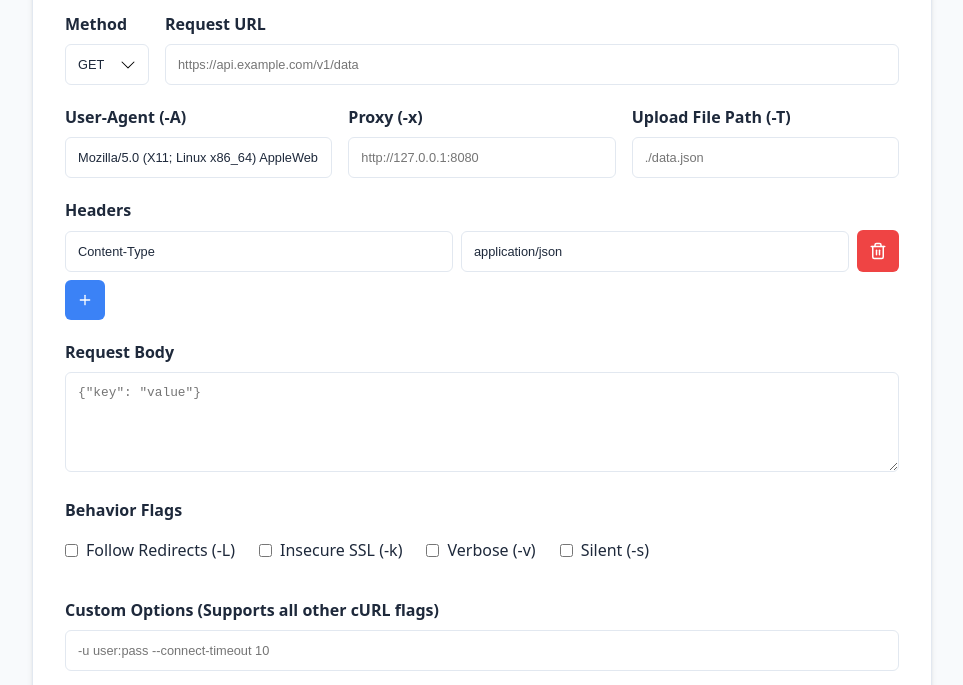
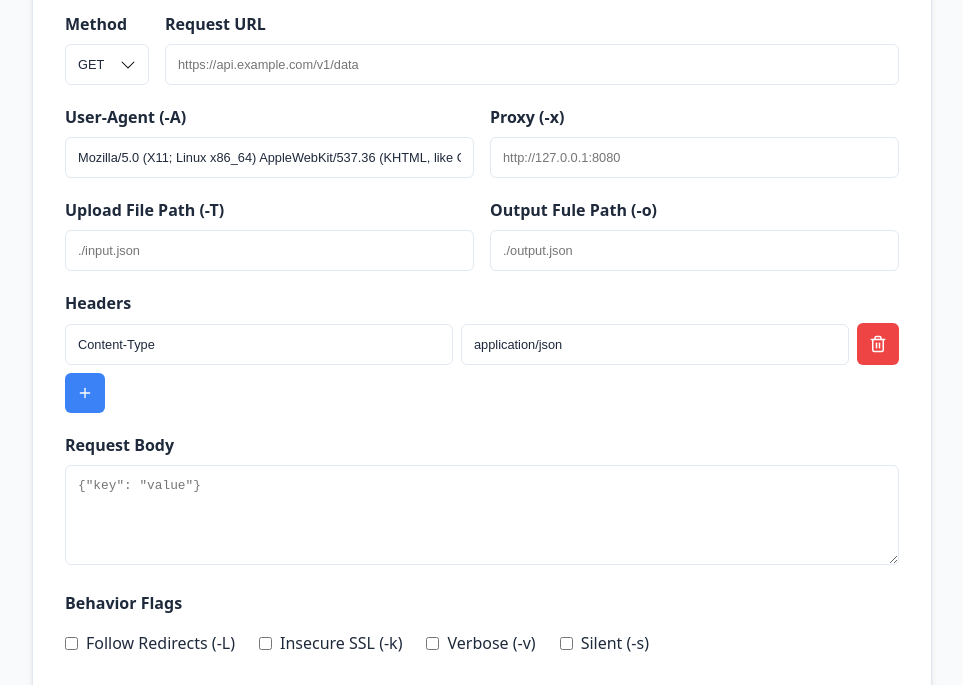
Before and after one commit to hubenchang0515/ai-misc, a website: page docs/curl.html in a window 1280 px wide. Shown: the part 115-800 px from the top of the page, without its empty margins (158-1121 px from the left). Drawn offline with Linux system fonts and the light colour scheme.

Commit message:
增加 -o 选项

```diff
--- a/docs/curl.html
+++ b/docs/curl.html
@@ -239,9 +239,16 @@
             <label data-i18n="proxy">代理服务器 (-x)</label>
             <input type="text" id="proxy" placeholder="http://127.0.0.1:8080">
         </div>
+    </div>
+
+    <div class="row form-group">
         <div class="flex-1">
             <label data-i18n="uploadFile">上传文件路径 (-T)</label>
-            <input type="text" id="upload-file" placeholder="./data.json">
+            <input type="text" id="upload-file" placeholder="./input.json">
+        </div>
+        <div class="flex-1">
+            <label data-i18n="outputFile">输出文件路径 (-T)</label>
+            <input type="text" id="output-file" placeholder="./output.json">
         </div>
     </div>
 
@@ -297,6 +304,7 @@
             userAgent: "User-Agent (-A)",
             proxy: "代理服务器 (-x)",
             uploadFile: "上传文件路径 (-T)",
+            outputFile: "输出文件路径 (-o)",
             headers: "请求头 (Headers)",
             addHeader: "添加 Header",
             headerKey: "键 (如 Content-Type)",
@@ -318,6 +326,7 @@
             userAgent: "User-Agent (-A)",
             proxy: "Proxy (-x)",
             uploadFile: "Upload File Path (-T)",
+            outputFile: "Output Fule Path (-o)",
             headers: "Headers",
             addHeader: "Add Header",
             headerKey: "Key (e.g. Content-Type)",
@@ -372,6 +381,7 @@
         document.getElementById('user-agent'),
         document.getElementById('proxy'),
         document.getElementById('upload-file'),
+        document.getElementById('output-file'),
         document.getElementById('body'),
         document.getElementById('flag-location'),
         document.getElementById('flag-insecure'),
@@ -424,6 +434,7 @@
         const ua = document.getElementById('user-agent').value.trim();
         const proxy = document.getElementById('proxy').value.trim();
         const upload = document.getElementById('upload-file').value.trim();
+        const output = document.getElementById('output-file').value.trim();
         const body = document.getElementById('body').value;
         const custom = document.getElementById('custom-options').value.trim();
 
@@ -438,6 +449,7 @@
         if (ua) cmd.push(`-A ${escapeShellArg(ua)}`);
         if (proxy) cmd.push(`-x ${escapeShellArg(proxy)}`);
         if (upload) cmd.push(`-T ${escapeShellArg(upload)}`);
+        if (output) cmd.push(`-o ${escapeShellArg(output)}`);
 
         // Flags
         if (document.getElementById('flag-location').checked) cmd.push('-L');
```
